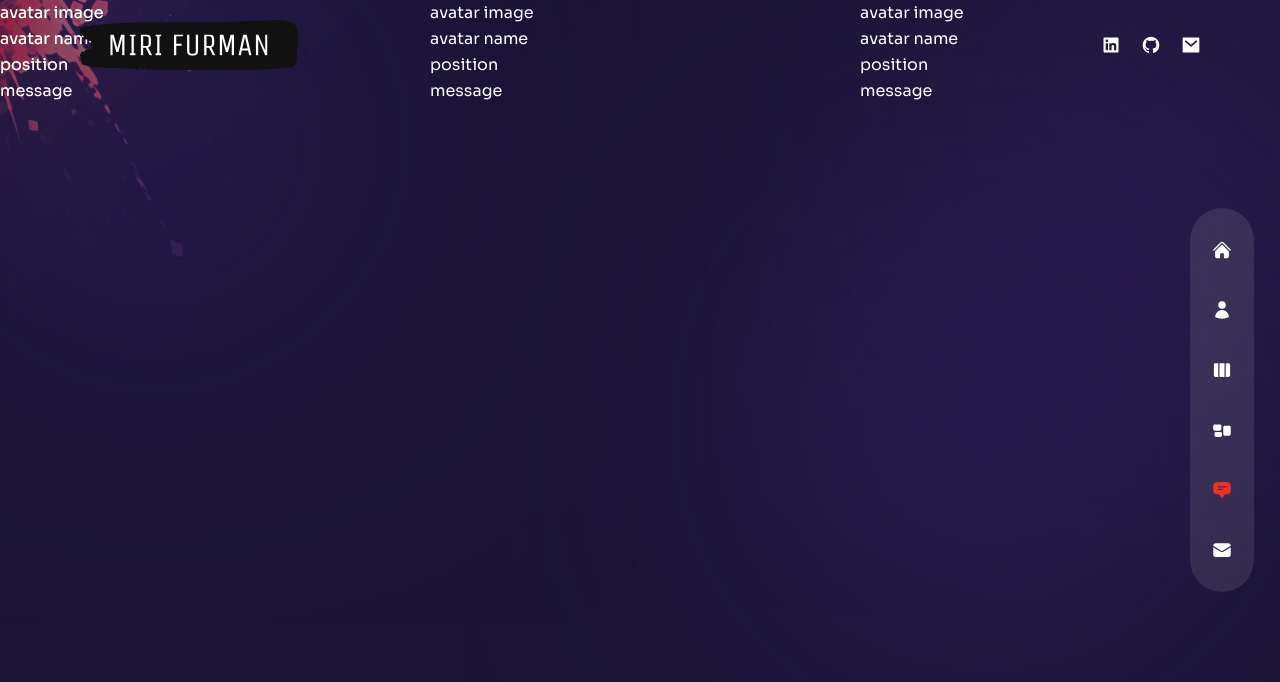
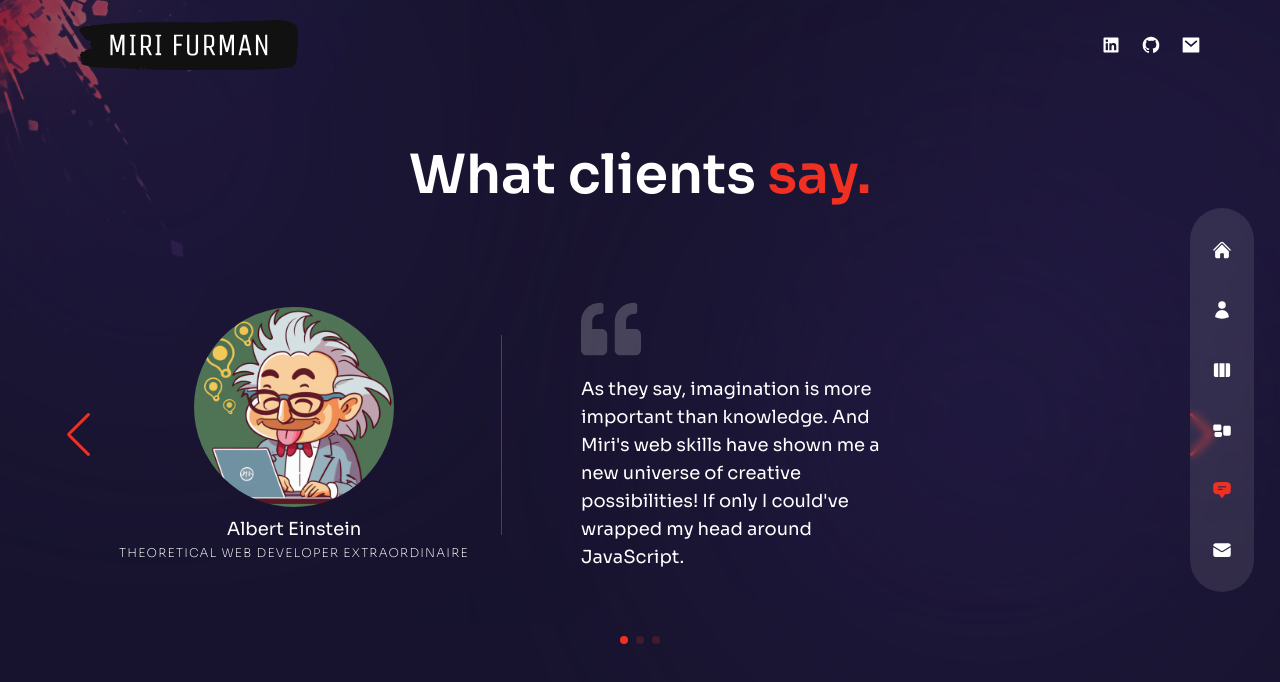
Before and after one commit to MiriFurman1/Portfolio-website, a Next.js app: page /testimonials in a window 1280 px wide. Shown: the top 682 px of the page. Built offline with nearby package versions, Linux system fonts and the light colour scheme.

Commit message:
testimonials finished

```diff
--- a/components/TestimonialSlider.js
+++ b/components/TestimonialSlider.js
@@ -6,13 +6,13 @@
 import 'swiper/css';
 import 'swiper/css/free-mode';
 import 'swiper/css/pagination';
-import 'swiper/css/grid';
+import 'swiper/css/navigation';
 
-import { Grid, Pagination } from "swiper";
+import { Navigation, Pagination } from "swiper";
 import Image from 'next/image';
 import Link from 'next/link';
 
-import { BsArrowRight } from 'react-icons/bs';
+import { FaQuoteLeft } from 'react-icons/fa';
 
 const testimonialData = [
   {
@@ -42,31 +42,32 @@
   return (
     <Swiper
       spaceBetween={10}
-      slidesPerView={3}
       loop={true}
+      navigation={true}
       pagination={{
         clickable: true
       }}
-      grid={{
-        rows: 1,
-      }}
-      modules={[Grid, Pagination]}
-      className="h-[300px]"
+      modules={[Navigation,Pagination]}
+      className="h-[450px] "
     >
       {testimonialData.map((person, index) => (
         <SwiperSlide key={index}>
-          <div>
-            <div>
-              <div>
-                <div>
-                  avatar image
+          <div className='flex flex-col items-center md:flex-row gap-x-8 h-full px-16'>
+            <div className='w-full max-w-[350px] flex flex-col xl:justify-center items-center relative mx-auto xl:mx-0'>
+              <div className='flex flex-col justify-center'>
+                <div className='w-[150px] xl:w-[200px] mb-2 mx-auto'>
+                  <Image className="rounded-full hidden sm:block" src={person.image} width={200} height={200} alt=""/>
                 </div>
-                <div> avatar name</div>
-                <div>position</div>
+                <div className='text-lg'>{person.name}</div>
+                <div className='text-[12px] uppercase font-extralight tracking-widest hidden sm:block'>{person.position}</div>
               </div>
-              <div>message</div>
+            </div>
+            <div className=' flex-1 flex flex-col justify-center before:w-[1px] xl:before:bg-white/20 xl:before:absolute xl:before:left-0 xl:before:h-[200px] relative xl:pl-20 '>
+              <div className='mb-4 hidden md:block'><FaQuoteLeft className='text-4xl xl:text-6xl text-white/20 mx-auto md:mx-0' /></div>
+              <div className='xl:text-lg text-center md:text-left w-[300px]'>{person.message}</div>
             </div>
           </div>
+
         </SwiperSlide>
       ))}
     </Swiper>
--- a/pages/testimonials/index.js
+++ b/pages/testimonials/index.js
@@ -1,9 +1,20 @@
 import TestimonialSlider from "../../components/TestimonialSlider";
 
+import { motion } from 'framer-motion'
+import { fadeIn } from '../../variants'
 const Testimonials = () => {
-  return <div>
-    <TestimonialSlider/>
-  </div>;
+  return (
+    <div className="h-full bg-primary/30 py-32 text-center">
+      <div className="container mx-auto h-full flex flex-col justify-center">
+        <motion.h2 variants={fadeIn('up', 0.2)} initial="hidden" animate="show" exit="hidden" className="h2 mb-8 xl:mb-0"> What clients <span className="text-accent">say.</span></motion.h2>
+        <motion.div variants={fadeIn('up', 0.4)} initial="hidden" animate="show" exit="hidden">
+          <TestimonialSlider />
+        </motion.div>
+      </div>
+
+
+    </div>
+  )
 };
 
 export default Testimonials;
```
